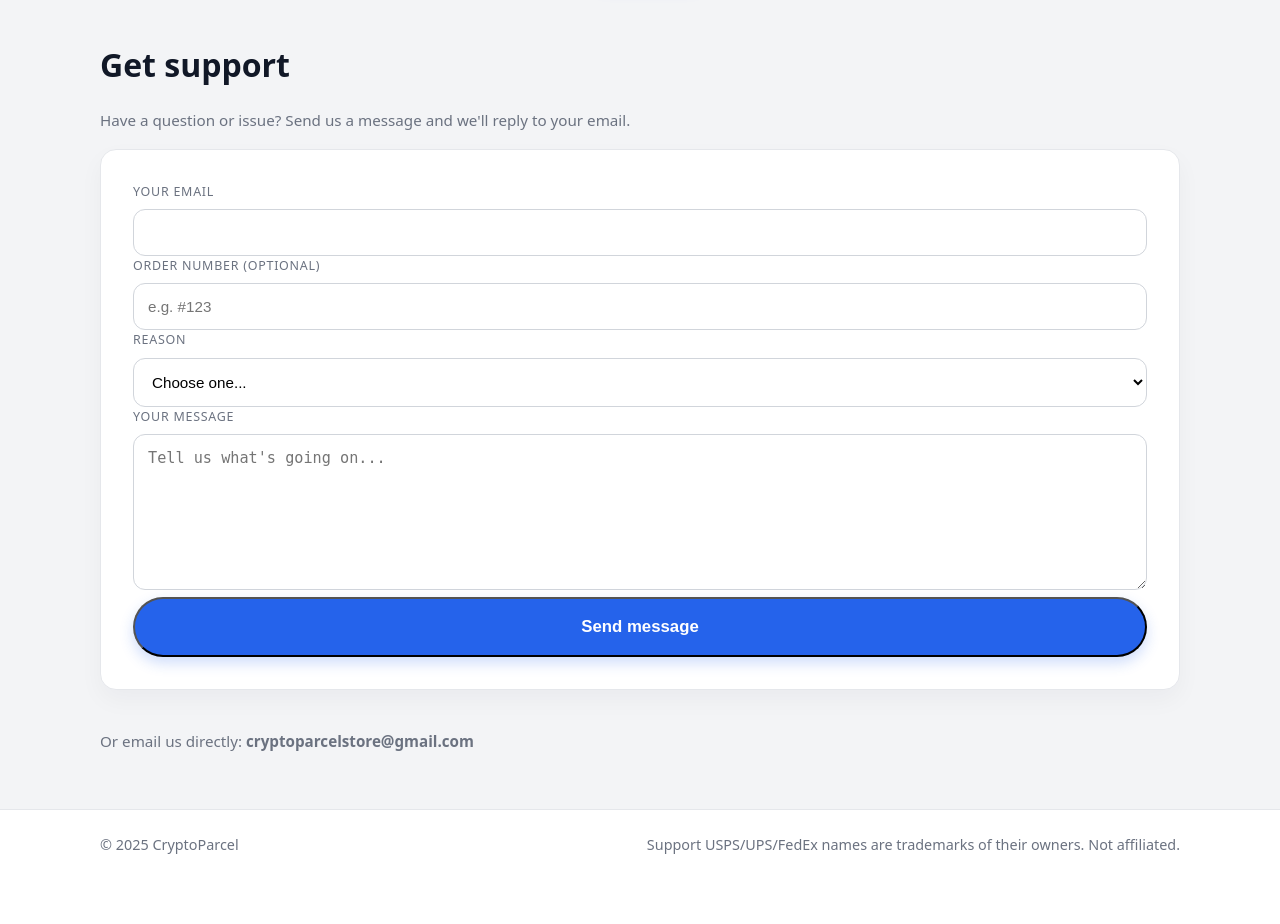
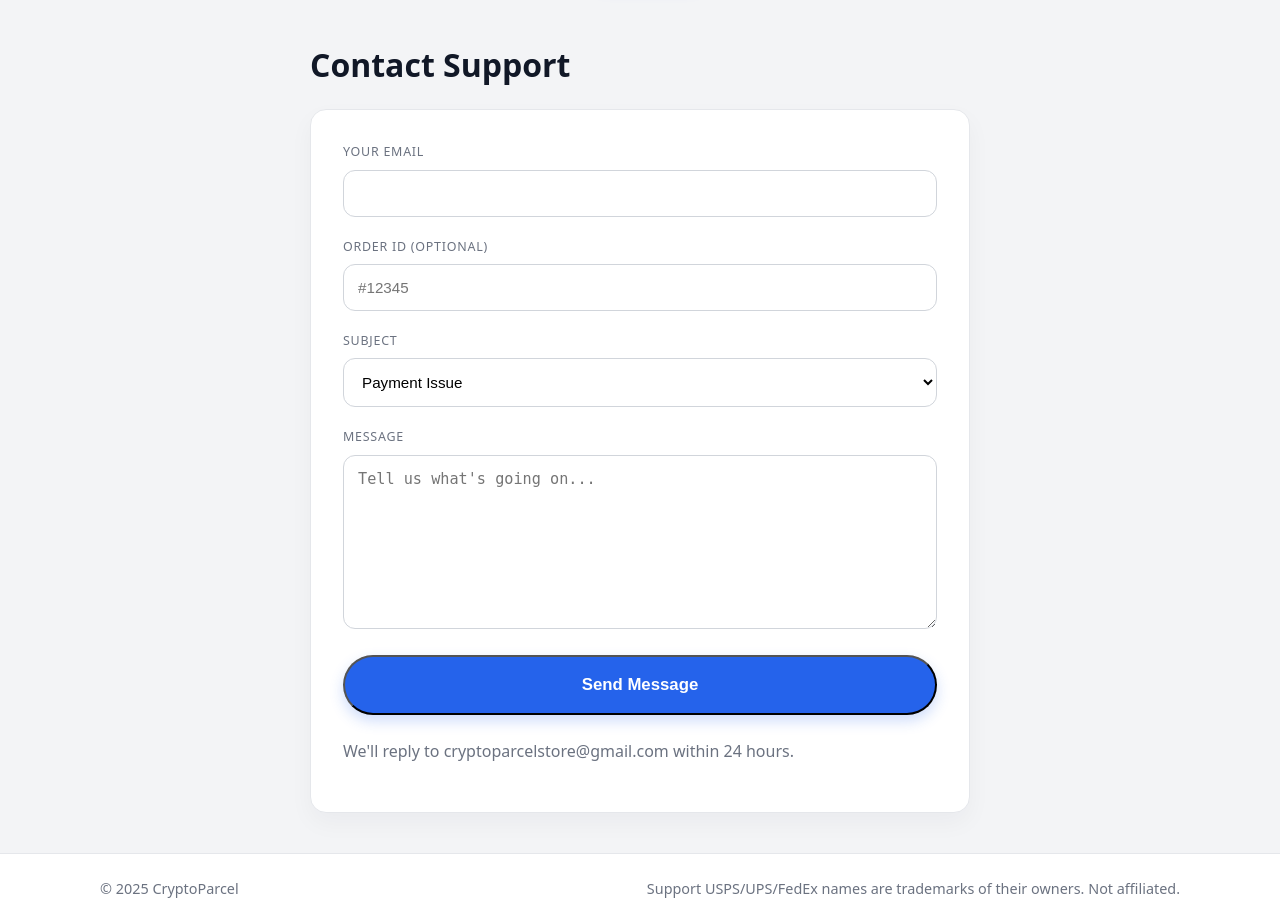
Before and after one commit to cryptoparcel/cryptoparcel_finish, a Python web app: template templates/support.html in a window 1280 px wide. Shown: the part 79-1003 px from the top of the page. Before the commit the page ends 933 px from the top, so only its background shows below. Run offline with Jinja, Linux system fonts and the light colour scheme; the template is opened without the code that fills it, so the values that code supplies are empty.

Commit message:
Update support.html

```diff
--- a/templates/support.html
+++ b/templates/support.html
@@ -1,39 +1,38 @@
 {% extends "base.html" %}
-{% block title %}Support — CryptoParcel{% endblock %}
+{% block title %}Support - CryptoParcel{% endblock %}
 {% block content %}
-<section class="support-clean">
-    <h1>Get support</h1>
-    <p class="muted">Have a question or issue? Send us a message and we'll reply to your email.</p>
-
-    <form method="POST" class="card form">
-        <div class="field">
-            <label>Your email</label>
-            <input type="email" name="email" value="{{ current_user.email }}" required>
+<section class="cp-inner">
+  <div class="container" style="max-width: 700px;">
+    <h1>Contact Support</h1>
+    <div class="card" style="padding: 32px;">
+      <form method="POST">
+        <div class="cp-field-group">
+          <label>Your Email</label>
+          <input type="email" name="email" value="{{ current_user.email if current_user.is_authenticated else '' }}" required>
         </div>
-        <div class="field">
-            <label>Order number (optional)</label>
-            <input type="text" name="order_id" placeholder="e.g. #123">
+        <div class="cp-field-group">
+          <label>Order ID (optional)</label>
+          <input type="text" name="order_id" placeholder="#12345">
         </div>
-        <div class="field">
-            <label>Reason</label>
-            <select name="reason" required>
-                <option value="">Choose one...</option>
-                <option>Payment problem</option>
-                <option>Label not downloading</option>
-                <option>Wrong address</option>
-                <option>Refund request</option>
-                <option>Other</option>
-            </select>
+        <div class="cp-field-group">
+          <label>Subject</label>
+          <select name="reason">
+            <option>Payment Issue</option>
+            <option>Label Problem</option>
+            <option>Account Help</option>
+            <option>Other</option>
+          </select>
         </div>
-        <div class="field">
-            <label>Your message</label>
-            <textarea name="message" rows="7" placeholder="Tell us what's going on..." required></textarea>
+        <div class="cp-field-group">
+          <label>Message</label>
+          <textarea name="message" rows="8" required placeholder="Tell us what's going on..."></textarea>
         </div>
-        <button type="submit" class="cp-btn-primary cp-btn-large">Send message</button>
-    </form>
-
-    <p class="muted" style="margin-top: 40px;">
-        Or email us directly: <strong>cryptoparcelstore@gmail.com</strong>
-    </p>
+        <button type="submit" class="cp-btn-primary cp-btn-large">Send Message</button>
+      </form>
+      <p style="margin-top: 24px; color: var(--cp-text-muted);">
+        We'll reply to cryptoparcelstore@gmail.com within 24 hours.
+      </p>
+    </div>
+  </div>
 </section>
 {% endblock %}
```
